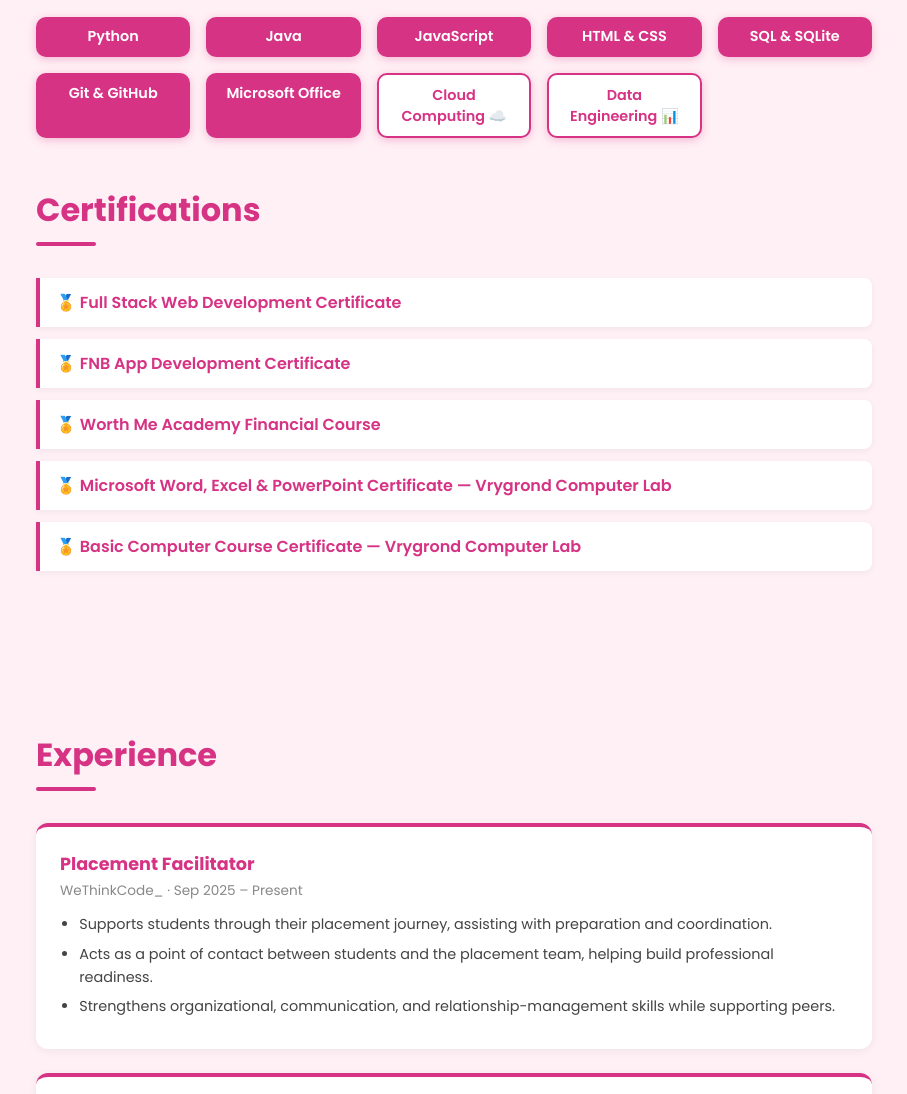
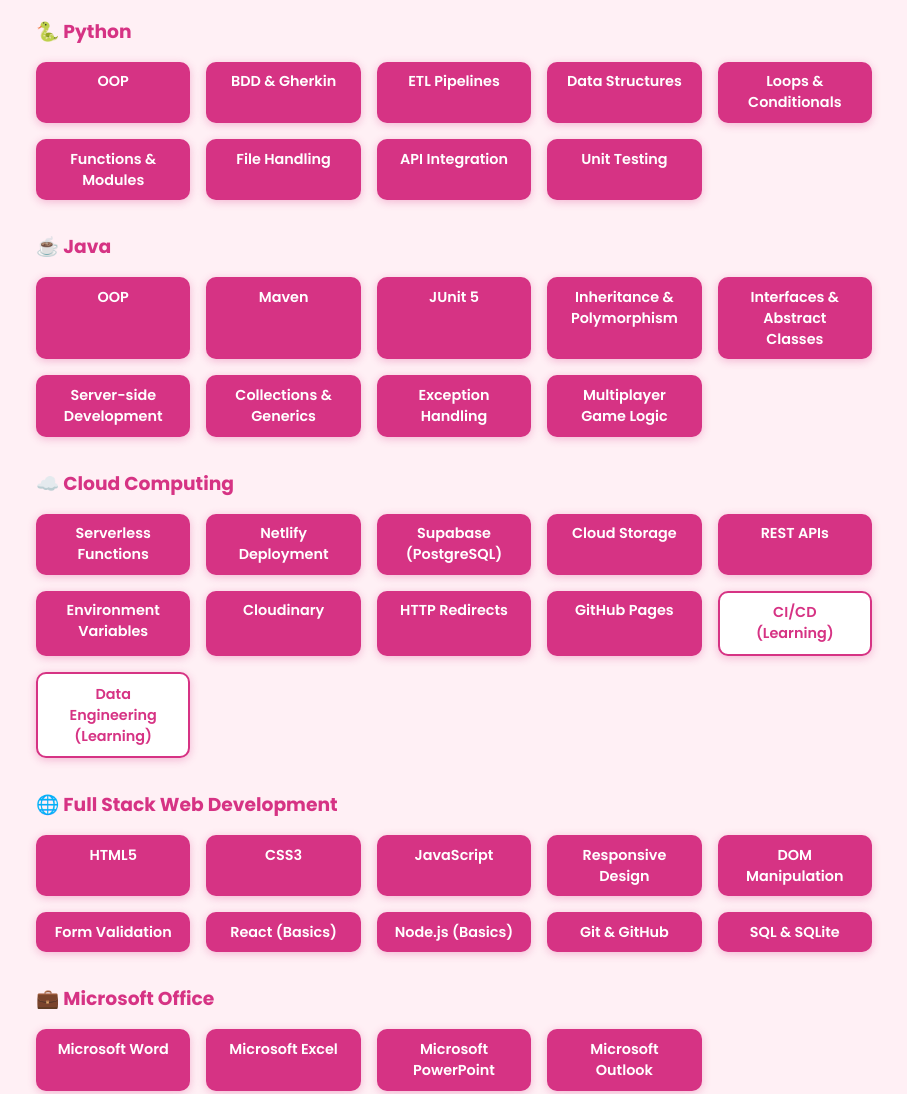
Before and after one commit to Athembele-Dladla/cloud-learning, a plain HTML site: page index.html in a window 1280 px wide. Shown: the part 1380-2474 px from the top of the page, without its empty margins (186-1093 px from the left). Drawn offline with Linux system fonts and the light colour scheme.

Commit message:
fix: clean up skills section and remove duplicate certifications

```diff
--- a/index.html
+++ b/index.html
@@ -7,153 +7,70 @@
   <link href="https://fonts.googleapis.com/css2?family=Poppins:wght@300;400;600;700&display=swap" rel="stylesheet"/>
   <style>
     * { margin: 0; padding: 0; box-sizing: border-box; }
-
-    body {
-      font-family: 'Poppins', sans-serif;
-      background-color: #fff0f5;
-      color: #2c2c2c;
-    }
-
-    /* ── Nav ── */
+    body { font-family: 'Poppins', sans-serif; background-color: #fff0f5; color: #2c2c2c; }
     nav {
-      position: fixed;
-      top: 0; width: 100%;
+      position: fixed; top: 0; width: 100%;
       background: rgba(255,240,245,0.9);
       backdrop-filter: blur(10px);
       padding: 1rem 2rem;
-      display: flex;
-      justify-content: space-between;
-      align-items: center;
-      z-index: 100;
-      border-bottom: 1px solid #f7c5d8;
+      display: flex; justify-content: space-between; align-items: center;
+      z-index: 100; border-bottom: 1px solid #f7c5d8;
     }
     nav .logo { font-weight: 700; font-size: 1.2rem; color: #d63384; }
     nav ul { list-style: none; display: flex; gap: 2rem; }
     nav ul a { text-decoration: none; color: #2c2c2c; font-size: 0.9rem; transition: color 0.3s; }
     nav ul a:hover { color: #d63384; }
-
-    /* ── Hero ── */
     .hero {
-      min-height: 100vh;
-      display: flex;
-      flex-direction: column;
-      justify-content: center;
-      align-items: center;
-      text-align: center;
+      min-height: 100vh; display: flex; flex-direction: column;
+      justify-content: center; align-items: center; text-align: center;
       padding: 6rem 2rem 4rem;
       background: linear-gradient(135deg, #ffe4ef, #fff0f5);
     }
     .hero-avatar {
-      width: 140px; height: 140px;
-      border-radius: 50%;
-      background: #f7c5d8;
-      display: flex;
-      align-items: center;
-      justify-content: center;
-      font-size: 4rem;
-      margin-bottom: 1.5rem;
-      border: 4px solid #d63384;
+      width: 140px; height: 140px; border-radius: 50%;
+      background: #f7c5d8; display: flex; align-items: center;
+      justify-content: center; font-size: 4rem;
+      margin-bottom: 1.5rem; border: 4px solid #d63384;
     }
     .hero h1 { font-size: 3rem; font-weight: 700; color: #d63384; margin-bottom: 0.5rem; }
-    .hero .subtitle {
-      font-size: 1rem;
-      color: #888;
-      margin-bottom: 1.5rem;
-      max-width: 600px;
-      line-height: 1.6;
-    }
+    .hero .subtitle { font-size: 1rem; color: #888; margin-bottom: 1.5rem; max-width: 600px; line-height: 1.6; }
     .hero-badges { display: flex; flex-wrap: wrap; gap: 0.5rem; justify-content: center; margin-bottom: 2rem; }
-    .badge {
-      background: #d63384;
-      color: white;
-      padding: 0.3rem 0.9rem;
-      border-radius: 20px;
-      font-size: 0.8rem;
-      font-weight: 600;
-    }
+    .badge { background: #d63384; color: white; padding: 0.3rem 0.9rem; border-radius: 20px; font-size: 0.8rem; font-weight: 600; }
     .hero-btns { display: flex; gap: 1rem; flex-wrap: wrap; justify-content: center; }
-    .btn {
-      padding: 0.75rem 1.5rem;
-      border-radius: 30px;
-      font-size: 0.9rem;
-      font-weight: 600;
-      cursor: pointer;
-      text-decoration: none;
-      transition: all 0.3s;
-    }
+    .btn { padding: 0.75rem 1.5rem; border-radius: 30px; font-size: 0.9rem; font-weight: 600; cursor: pointer; text-decoration: none; transition: all 0.3s; }
     .btn-primary { background: #d63384; color: white; border: none; }
     .btn-primary:hover { background: #b02070; }
     .btn-outline { background: transparent; color: #d63384; border: 2px solid #d63384; }
     .btn-outline:hover { background: #d63384; color: white; }
-
-    /* ── Sections ── */
     section { padding: 5rem 2rem; max-width: 900px; margin: 0 auto; }
-    section h2 {
-      font-size: 2rem;
-      font-weight: 700;
-      color: #d63384;
-      margin-bottom: 0.5rem;
-    }
-    .section-divider {
-      width: 60px; height: 4px;
-      background: #d63384;
-      border-radius: 2px;
-      margin-bottom: 2rem;
-    }
-
-    /* ── About ── */
+    section h2 { font-size: 2rem; font-weight: 700; color: #d63384; margin-bottom: 0.5rem; }
+    .section-divider { width: 60px; height: 4px; background: #d63384; border-radius: 2px; margin-bottom: 2rem; }
     .about-text { font-size: 1rem; line-height: 1.8; color: #444; }
-
-    /* ── Skills ── */
     .skills-grid { display: grid; grid-template-columns: repeat(auto-fill, minmax(150px, 1fr)); gap: 1rem; }
     .skill-tag {
-      background: #d63384;
-      color: white;
-      padding: 0.6rem 1rem;
-      border-radius: 10px;
-      font-size: 0.9rem;
-      font-weight: 600;
-      text-align: center;
-      box-shadow: 0 2px 8px rgba(214,51,132,0.3);
+      background: #d63384; color: white; padding: 0.6rem 1rem;
+      border-radius: 10px; font-size: 0.9rem; font-weight: 600;
+      text-align: center; box-shadow: 0 2px 8px rgba(214,51,132,0.3);
     }
-    .skill-tag.learning {
-      background: white;
-      color: #d63384;
-      border: 2px solid #d63384;
-    }
-
-    /* ── Certifications ── */
+    .skill-tag.learning { background: white; color: #d63384; border: 2px solid #d63384; }
     .cert-list { list-style: none; display: flex; flex-direction: column; gap: 0.75rem; }
     .cert-list li {
-      background: white;
-      border-left: 4px solid #d63384;
-      padding: 0.75rem 1rem;
-      border-radius: 0 8px 8px 0;
-      font-weight: 600;
-      color: #d63384;
-      box-shadow: 0 2px 6px rgba(0,0,0,0.05);
+      background: white; border-left: 4px solid #d63384;
+      padding: 0.75rem 1rem; border-radius: 0 8px 8px 0;
+      font-weight: 600; color: #d63384; box-shadow: 0 2px 6px rgba(0,0,0,0.05);
     }
-
-    /* ── Experience ── */
     .exp-card {
-      background: white;
-      border-radius: 12px;
-      padding: 1.5rem;
-      margin-bottom: 1.5rem;
-      box-shadow: 0 2px 10px rgba(0,0,0,0.06);
+      background: white; border-radius: 12px; padding: 1.5rem;
+      margin-bottom: 1.5rem; box-shadow: 0 2px 10px rgba(0,0,0,0.06);
       border-top: 4px solid #d63384;
     }
     .exp-card h3 { color: #d63384; font-size: 1.1rem; margin-bottom: 0.25rem; }
     .exp-card .company { font-size: 0.85rem; color: #888; margin-bottom: 0.75rem; }
     .exp-card ul { padding-left: 1.2rem; }
     .exp-card ul li { font-size: 0.9rem; color: #444; margin-bottom: 0.4rem; line-height: 1.6; }
-
-    /* ── Projects ── */
     .projects-grid { display: grid; grid-template-columns: repeat(auto-fill, minmax(260px, 1fr)); gap: 1.5rem; }
     .project-card {
-      background: white;
-      border-radius: 12px;
-      padding: 1.5rem;
+      background: white; border-radius: 12px; padding: 1.5rem;
       box-shadow: 0 2px 10px rgba(0,0,0,0.06);
       transition: transform 0.3s, box-shadow 0.3s;
       border-bottom: 4px solid #d63384;
@@ -161,55 +78,22 @@
     .project-card:hover { transform: translateY(-4px); box-shadow: 0 8px 20px rgba(214,51,132,0.2); }
     .project-card h3 { color: #d63384; margin-bottom: 0.5rem; font-size: 1rem; }
     .project-card p { font-size: 0.85rem; color: #666; line-height: 1.6; margin-bottom: 1rem; }
-    .project-card a {
-      color: #d63384;
-      font-size: 0.85rem;
-      font-weight: 600;
-      text-decoration: none;
-    }
+    .project-card a { color: #d63384; font-size: 0.85rem; font-weight: 600; text-decoration: none; }
     .project-card a:hover { text-decoration: underline; }
-
-    /* ── Languages ── */
     .lang-grid { display: grid; grid-template-columns: repeat(auto-fill, minmax(180px, 1fr)); gap: 1rem; }
-    .lang-card {
-      background: white;
-      border-radius: 10px;
-      padding: 1rem;
-      text-align: center;
-      box-shadow: 0 2px 6px rgba(0,0,0,0.05);
-    }
+    .lang-card { background: white; border-radius: 10px; padding: 1rem; text-align: center; box-shadow: 0 2px 6px rgba(0,0,0,0.05); }
     .lang-card .lang-name { font-weight: 700; color: #d63384; font-size: 1rem; }
     .lang-card .lang-level { font-size: 0.8rem; color: #888; margin-top: 0.25rem; }
-
-    /* ── Contact ── */
     .contact-links { display: flex; flex-wrap: wrap; gap: 1rem; }
     .contact-link {
-      display: flex;
-      align-items: center;
-      gap: 0.5rem;
-      background: white;
-      padding: 0.75rem 1.25rem;
-      border-radius: 30px;
-      text-decoration: none;
-      color: #d63384;
-      font-weight: 600;
-      font-size: 0.9rem;
-      box-shadow: 0 2px 8px rgba(0,0,0,0.06);
-      transition: all 0.3s;
+      display: flex; align-items: center; gap: 0.5rem;
+      background: white; padding: 0.75rem 1.25rem; border-radius: 30px;
+      text-decoration: none; color: #d63384; font-weight: 600; font-size: 0.9rem;
+      box-shadow: 0 2px 8px rgba(0,0,0,0.06); transition: all 0.3s;
       border: 2px solid #f7c5d8;
     }
     .contact-link:hover { background: #d63384; color: white; border-color: #d63384; }
-
-    /* ── Footer ── */
-    footer {
-      text-align: center;
-      padding: 2rem;
-      color: #aaa;
-      font-size: 0.85rem;
-      border-top: 1px solid #f7c5d8;
-    }
-
-    /* ── Scroll animation ── */
+    footer { text-align: center; padding: 2rem; color: #aaa; font-size: 0.85rem; border-top: 1px solid #f7c5d8; }
     .fade-in { opacity: 0; transform: translateY(20px); transition: opacity 0.6s ease, transform 0.6s ease; }
     .fade-in.visible { opacity: 1; transform: translateY(0); }
   </style>
@@ -227,13 +111,10 @@
     </ul>
   </nav>
 
-  <!-- Hero -->
   <div class="hero">
     <div class="hero-avatar">👩🏾‍💻</div>
     <h1>Athembele Dladla</h1>
-    <p class="subtitle">
-      Software Engineering Student at WeThinkCode_ · Full Stack Web Developer · Cloud Learner · Based in Cape Town 🇿🇦
-    </p>
+    <p class="subtitle">Software Engineering Student at WeThinkCode_ · Full Stack Web Developer · Cloud Learner · Based in Cape Town 🇿🇦</p>
     <div class="hero-badges">
       <span class="badge">Python</span>
       <span class="badge">Java</span>
@@ -247,7 +128,6 @@
     </div>
   </div>
 
-  <!-- About -->
   <section id="about" class="fade-in">
     <h2>About Me</h2>
     <div class="section-divider"></div>
@@ -260,23 +140,74 @@
     </p>
   </section>
 
-  <!-- Skills -->
   <section id="skills" class="fade-in">
     <h2>Skills</h2>
     <div class="section-divider"></div>
-    <div class="skills-grid">
-      <div class="skill-tag">Python</div>
-      <div class="skill-tag">Java</div>
-      <div class="skill-tag">JavaScript</div>
-      <div class="skill-tag">HTML & CSS</div>
-      <div class="skill-tag">SQL & SQLite</div>
-      <div class="skill-tag">Git & GitHub</div>
-      <div class="skill-tag">Microsoft Office</div>
-      <div class="skill-tag learning">Cloud Computing ☁️</div>
-      <div class="skill-tag learning">Data Engineering 📊</div>
+
+    <h3 style="color:#d63384; margin-bottom:1rem;">🐍 Python</h3>
+    <div class="skills-grid" style="margin-bottom:2rem;">
+      <div class="skill-tag">OOP</div>
+      <div class="skill-tag">BDD & Gherkin</div>
+      <div class="skill-tag">ETL Pipelines</div>
+      <div class="skill-tag">Data Structures</div>
+      <div class="skill-tag">Loops & Conditionals</div>
+      <div class="skill-tag">Functions & Modules</div>
+      <div class="skill-tag">File Handling</div>
+      <div class="skill-tag">API Integration</div>
+      <div class="skill-tag">Unit Testing</div>
     </div>
 
-    <h2 style="margin-top: 3rem;">Certifications</h2>
+    <h3 style="color:#d63384; margin-bottom:1rem;">☕ Java</h3>
+    <div class="skills-grid" style="margin-bottom:2rem;">
+      <div class="skill-tag">OOP</div>
+      <div class="skill-tag">Maven</div>
+      <div class="skill-tag">JUnit 5</div>
+      <div class="skill-tag">Inheritance & Polymorphism</div>
+      <div class="skill-tag">Interfaces & Abstract Classes</div>
+      <div class="skill-tag">Server-side Development</div>
+      <div class="skill-tag">Collections & Generics</div>
+      <div class="skill-tag">Exception Handling</div>
+      <div class="skill-tag">Multiplayer Game Logic</div>
+    </div>
+
+    <h3 style="color:#d63384; margin-bottom:1rem;">☁️ Cloud Computing</h3>
+    <div class="skills-grid" style="margin-bottom:2rem;">
+      <div class="skill-tag">Serverless Functions</div>
+      <div class="skill-tag">Netlify Deployment</div>
+      <div class="skill-tag">Supabase (PostgreSQL)</div>
+      <div class="skill-tag">Cloud Storage</div>
+      <div class="skill-tag">REST APIs</div>
+      <div class="skill-tag">Environment Variables</div>
+      <div class="skill-tag">Cloudinary</div>
+      <div class="skill-tag">HTTP Redirects</div>
+      <div class="skill-tag">GitHub Pages</div>
+      <div class="skill-tag learning">CI/CD (Learning)</div>
+      <div class="skill-tag learning">Data Engineering (Learning)</div>
+    </div>
+
+    <h3 style="color:#d63384; margin-bottom:1rem;">🌐 Full Stack Web Development</h3>
+    <div class="skills-grid" style="margin-bottom:2rem;">
+      <div class="skill-tag">HTML5</div>
+      <div class="skill-tag">CSS3</div>
+      <div class="skill-tag">JavaScript</div>
+      <div class="skill-tag">Responsive Design</div>
+      <div class="skill-tag">DOM Manipulation</div>
+      <div class="skill-tag">Form Validation</div>
+      <div class="skill-tag">React (Basics)</div>
+      <div class="skill-tag">Node.js (Basics)</div>
+      <div class="skill-tag">Git & GitHub</div>
+      <div class="skill-tag">SQL & SQLite</div>
+    </div>
+
+    <h3 style="color:#d63384; margin-bottom:1rem;">💼 Microsoft Office</h3>
+    <div class="skills-grid" style="margin-bottom:2rem;">
+      <div class="skill-tag">Microsoft Word</div>
+      <div class="skill-tag">Microsoft Excel</div>
+      <div class="skill-tag">Microsoft PowerPoint</div>
+      <div class="skill-tag">Microsoft Outlook</div>
+    </div>
+
+    <h2 style="margin-top:3rem;">Certifications</h2>
     <div class="section-divider"></div>
     <ul class="cert-list">
       <li>🏅 Full Stack Web Development Certificate</li>
@@ -287,11 +218,9 @@
     </ul>
   </section>
 
-  <!-- Experience -->
   <section id="experience" class="fade-in">
     <h2>Experience</h2>
     <div class="section-divider"></div>
-
     <div class="exp-card">
       <h3>Placement Facilitator</h3>
       <div class="company">WeThinkCode_ · Sep 2025 – Present</div>
@@ -301,7 +230,6 @@
         <li>Strengthens organizational, communication, and relationship-management skills while supporting peers.</li>
       </ul>
     </div>
-
     <div class="exp-card">
       <h3>Participant</h3>
       <div class="company">Great Girls Alumni · Cape Town · 2024</div>
@@ -313,7 +241,6 @@
     </div>
   </section>
 
-  <!-- Projects -->
   <section id="projects" class="fade-in">
     <h2>Projects</h2>
     <div class="section-divider"></div>
@@ -351,35 +278,18 @@
     </div>
   </section>
 
-  <!-- Languages -->
   <section id="languages" class="fade-in">
     <h2>Languages</h2>
     <div class="section-divider"></div>
     <div class="lang-grid">
-      <div class="lang-card">
-        <div class="lang-name">isiZulu</div>
-        <div class="lang-level">Speak · Read · Write</div>
-      </div>
-      <div class="lang-card">
-        <div class="lang-name">isiXhosa</div>
-        <div class="lang-level">Speak · Understand</div>
-      </div>
-      <div class="lang-card">
-        <div class="lang-name">Sesotho</div>
-        <div class="lang-level">Speak · Understand</div>
-      </div>
-      <div class="lang-card">
-        <div class="lang-name">English</div>
-        <div class="lang-level">Speak · Read · Write</div>
-      </div>
-      <div class="lang-card">
-        <div class="lang-name">Afrikaans</div>
-        <div class="lang-level">Write · Understand</div>
-      </div>
+      <div class="lang-card"><div class="lang-name">isiZulu</div><div class="lang-level">Speak · Read · Write</div></div>
+      <div class="lang-card"><div class="lang-name">isiXhosa</div><div class="lang-level">Speak · Understand</div></div>
+      <div class="lang-card"><div class="lang-name">Sesotho</div><div class="lang-level">Speak · Understand</div></div>
+      <div class="lang-card"><div class="lang-name">English</div><div class="lang-level">Speak · Read · Write</div></div>
+      <div class="lang-card"><div class="lang-name">Afrikaans</div><div class="lang-level">Write · Understand</div></div>
     </div>
   </section>
 
-  <!-- Contact -->
   <section id="contact" class="fade-in">
     <h2>Get In Touch</h2>
     <div class="section-divider"></div>
@@ -401,7 +311,6 @@
         if (entry.isIntersecting) entry.target.classList.add('visible');
       });
     }, { threshold: 0.1 });
-
     document.querySelectorAll('.fade-in').forEach(el => observer.observe(el));
   </script>
 
```
